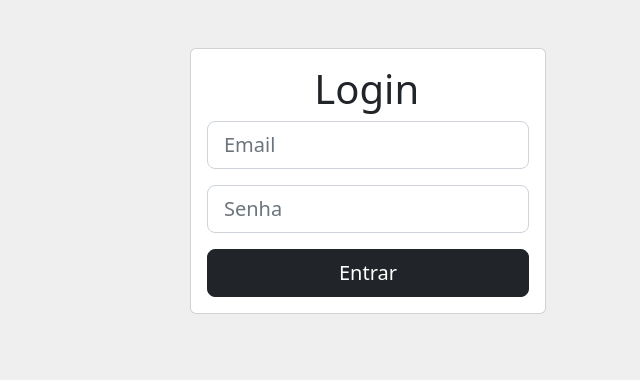
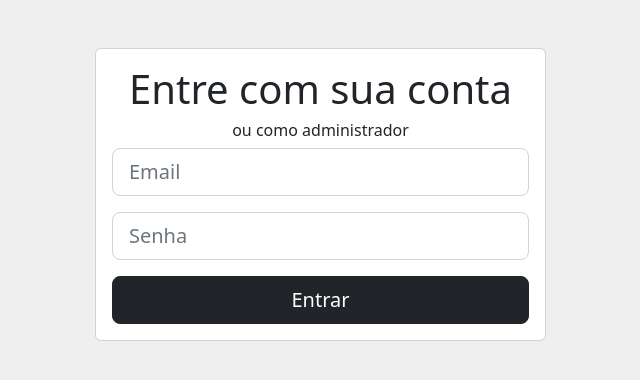
Before and after one commit to DieneLopes/CRUD-PHP-CURSOS-novo, a PHP site: page /login in a window 1280 px wide. Shown: the top 380 px of the page, without its empty margins (272-912 px from the left). Run offline with PHP 8.4, Linux system fonts and the light colour scheme.

Commit message:
Deixando o login mais explicativo

```diff
--- a/Views/auth/login.phtml
+++ b/Views/auth/login.phtml
@@ -1,9 +1,12 @@
 <section class="row mt-5">
 
-    <div class="col-md-4 offset-md-4">
+    <div class="col-md-5 offset-md-3">
 
         <div class="card card-body">
-        <h1 class="col-md-4 offset-md-4">Login</h1>
+        <h1 class="col text-center">Entre com sua conta</h1>
+
+        <!-- Para acessar como administrador use: EMAIL: admin@admin.com  SENHA: 123456   -->
+        <h6 class="col text-center">ou como administrador </h6>
             <form action="" method="post">
                 <input name="email" type="email" placeholder="Email" class="form-control form-control-lg mb-3">
 
```
